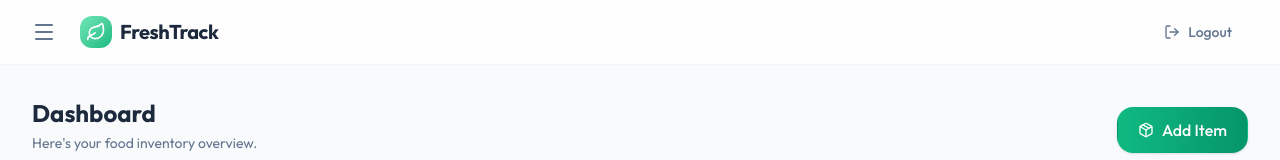
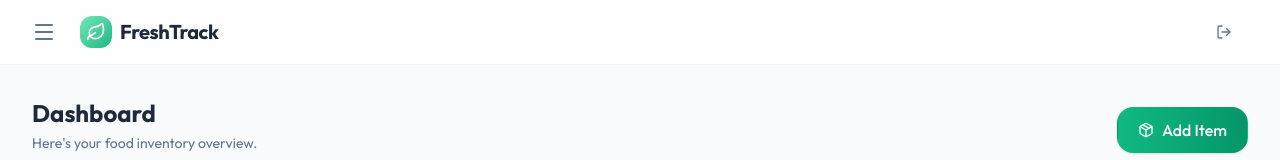
Before and after one commit to haneesh036/food-expiry-tracker, a React app in the folder frontend/: page / in a window 1280 px wide. Shown: the top 160 px of the page. Built offline with nearby package versions, Linux system fonts and the light colour scheme; no server answers; sample sign-in values are in the browser's storage; the HTML template or start-up script is replaced by a standard one.

Commit message:
Remove 'Logout' text from Navbar
Remove 'Logout' text from the Navbar component.

```diff
--- a/frontend/src/components/Navbar.jsx
+++ b/frontend/src/components/Navbar.jsx
@@ -43,7 +43,7 @@ const Navbar = ({ toggleSidebar }) => {
               className="flex items-center gap-2 text-sm font-medium text-slate-500 hover:text-red-500 transition-colors px-4 py-2 rounded-xl hover:bg-red-50"
             >
               <LogOut className="w-4 h-4" />
-              <span className="hidden sm:block">Logout</span>
+
             </button>
           </div>
         </div>
```
